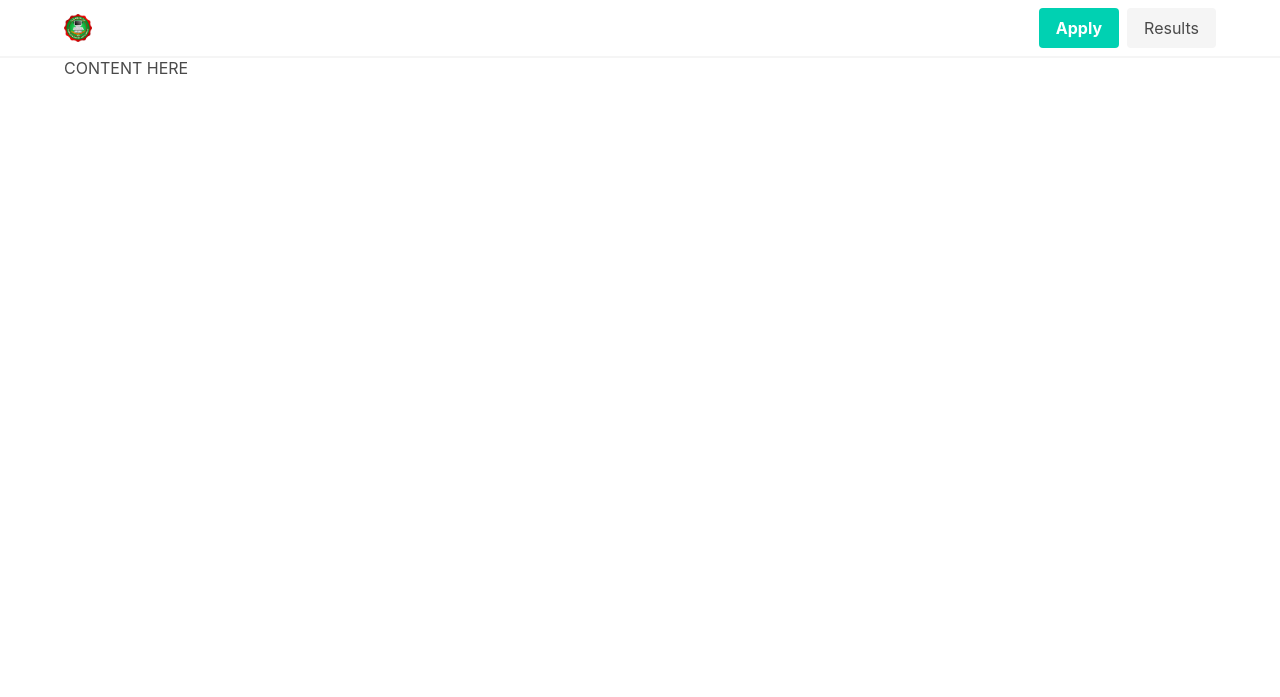
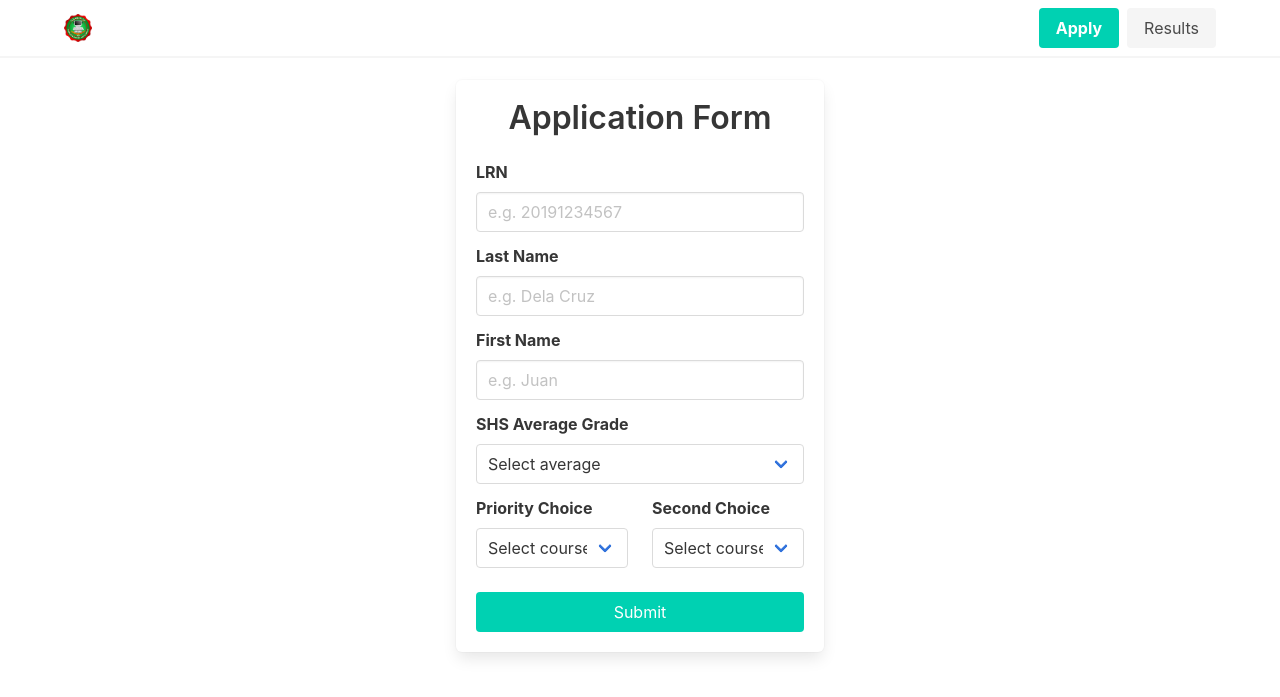
Before and after one commit to ralf-t/ccss_admission, a Flask app: page / in a window 1280 px wide. Shown: the top 697 px of the page. Run offline with Flask 2, Linux system fonts and the light colour scheme.

Commit message:
Created apply module

```diff
--- a/ccssadmission/templates/apply.html
+++ b/ccssadmission/templates/apply.html
@@ -1,5 +1,102 @@
 {% extends 'base.html' %}
 
 {% block content %}
-	CONTENT HERE
+	<div class="columns">
+		<div class="column is-offset-4 is-4">
+			<div class="box mt-5">
+				<div class="container">
+					<h1 class="title has-text-centered">Application Form</h1>
+
+					<div class="container">
+						<div class="field">
+						  	<label class="label">LRN</label>
+							<div class="control">
+								<input class="input" type="text" placeholder="e.g. 20191234567">
+						  	</div>
+						</div>
+						<div class="field">
+						  	<label class="label">Last Name</label>
+							<div class="control">
+								<input class="input" type="text" placeholder="e.g. Dela Cruz">
+						  	</div>
+						</div>
+						<div class="field">
+						  	<label class="label">First Name</label>
+							<div class="control">
+								<input class="input" type="text" placeholder="e.g. Juan">
+						  	</div>
+						</div>
+						<div class="field">
+						  	<label class="label">SHS Average Grade</label>
+							<div class="control is-expanded">
+							  	<div class="select is-fullwidth">
+							    	<select>
+							      		<option>Select average</option>
+							      		<option>85</option>
+							      		<option>86</option>
+							      		<option>87</option>
+							      		<option>88</option>
+							      		<option>89</option>
+							      		<option>90</option>
+							      		<option>91</option>
+							      		<option>92</option>
+							      		<option>93</option>
+							      		<option>94</option>
+							      		<option>95</option>
+							      		<option>96</option>
+							      		<option>97</option>
+							      		<option>98</option>
+							      		<option>99</option>
+							    	</select>
+							  	</div>
+							</div>
+						</div>
+
+						<div class="columns" style="margin-bottom: 8px">
+							<div class="column"><h1 class="label">Priority Choice</h1></div>
+							<div class="column"><h1 class="label">Second Choice</h1></div>
+						</div>
+
+						<fieldset>
+							<div class="columns is-multiline">
+							  	<div class="column is-half pt-0">
+									<div class="select is-fullwidth">
+									 	<select>
+									   		<option>Select course</option>
+									   		<option>BSCS</option>
+									   		<option>BSEMC-GD</option>
+									   		<option>BSEMC-DA</option>
+									   		<option>BSIS</option>
+									   		<option>BSIT</option>
+									 	</select>
+									</div>
+								</div>
+							  	<div class="column is-half pt-0">
+							  		<div class="select is-fullwidth">
+							  		 	<select>
+							  		   		<option>Select course</option>
+							  		   		<option>BSCS</option>
+							  		   		<option>BSEMC-GD</option>
+							  		   		<option>BSEMC-DA</option>
+							  		   		<option>BSIS</option>
+							  		   		<option>BSIT</option>
+							  		 	</select>
+							  		</div>
+							  	</div>
+							</div>
+						</fieldset>
+
+						<div class="field pt-5">
+						  	<p class="control">
+						    	<button class="button is-primary is-fullwidth">
+						      		Submit
+						    	</button>
+						  	</p>
+						</div>
+
+					</div>
+				</div>
+			</div>
+		</div>
+	</div>
 {% endblock content %}
```
